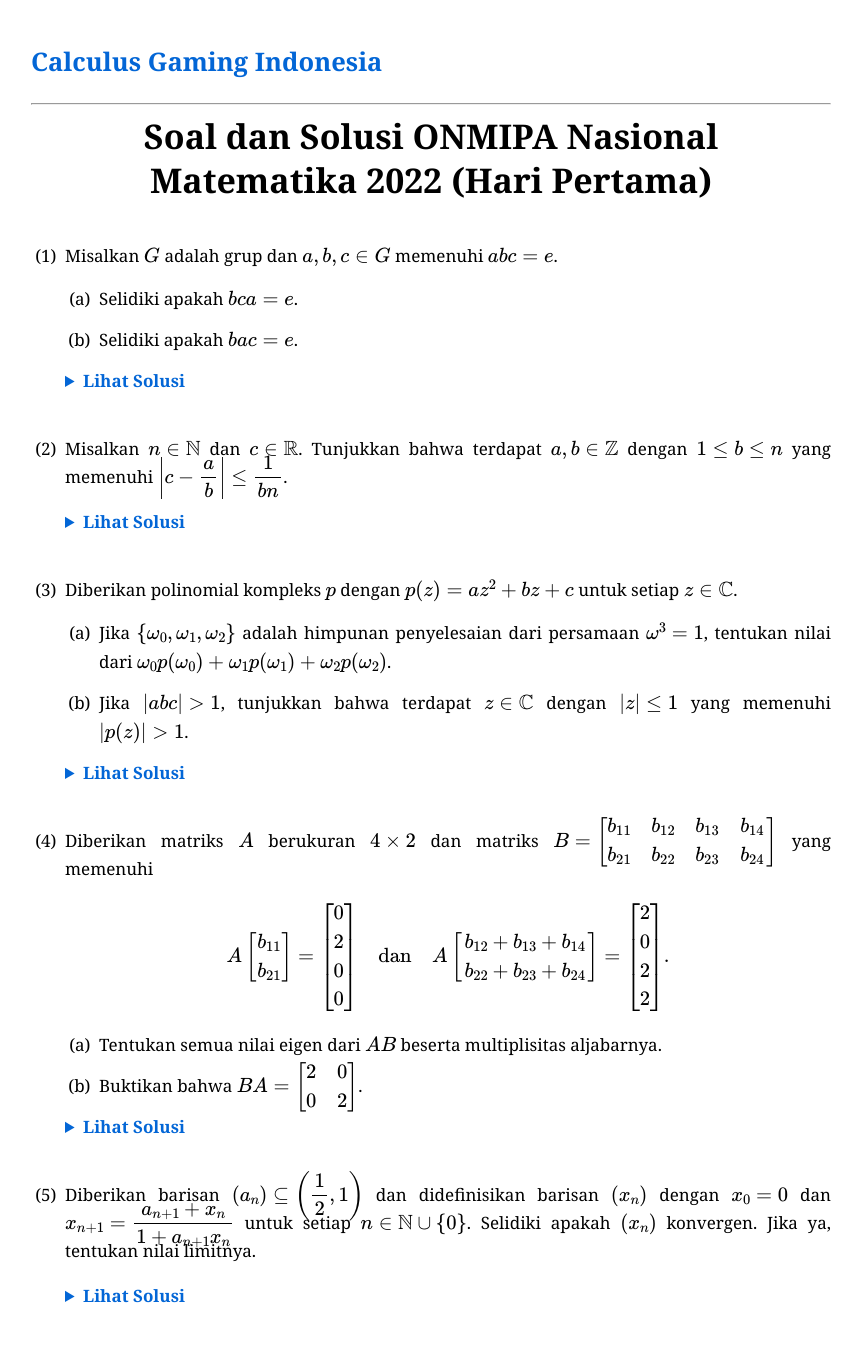
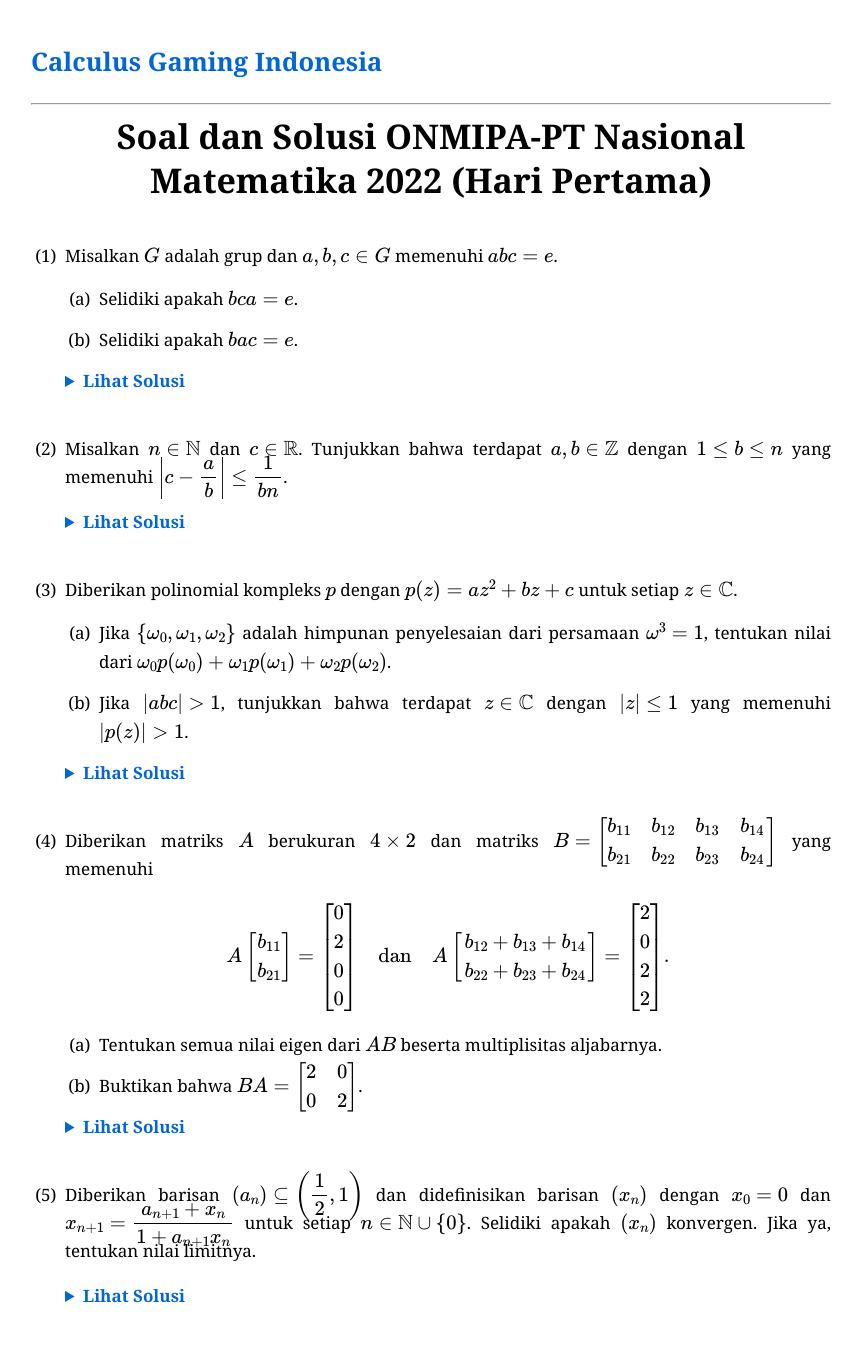
Before and after one commit to calculusgamingindonesia/calculusgamingindonesia.github.io, a Jekyll site: the page built from _posts/2026-07-01-onmipa-pt-nas-mat-22-1.md, in a window 1280 px wide. Shown: the whole page, without its empty margins (209-1071 px from the left). Built offline with Jekyll 4.4.1, drawn with Linux system fonts in a browser that asks for light colours; some web fonts are replaced.

Commit message:
Update and rename 2026-07-01-onmipa-nas-mat-22-1.md to 2026-07-01-onmipa-pt-nas-mat-22-1.md

```diff
--- a/_posts/2026-07-01-onmipa-nas-mat-22-1.md
+++ b/_posts/2026-07-01-onmipa-pt-nas-mat-22-1.md
@@ -1,13 +1,13 @@
 ---
 layout: default
-title: "Soal dan Solusi ONMIPA Nasional Matematika 2022 (Hari Pertama)"
+title: "Soal dan Solusi ONMIPA-PT Nasional Matematika 2022 (Hari Pertama)"
 date: 2026-07-01
 category: soaldansolusi
 urutan: 115
 ---
 
 <div style="text-align: center; margin-bottom: 40px;">
-    <h1 style="margin: 0; line-height: 1.3;">Soal dan Solusi ONMIPA Nasional <br> Matematika 2022 (Hari Pertama)</h1>
+    <h1 style="margin: 0; line-height: 1.3;">Soal dan Solusi ONMIPA-PT Nasional <br> Matematika 2022 (Hari Pertama)</h1>
 </div>
 
 1. Misalkan $G$ adalah grup dan $a, b, c\in G$ memenuhi $abc=e$.
```
